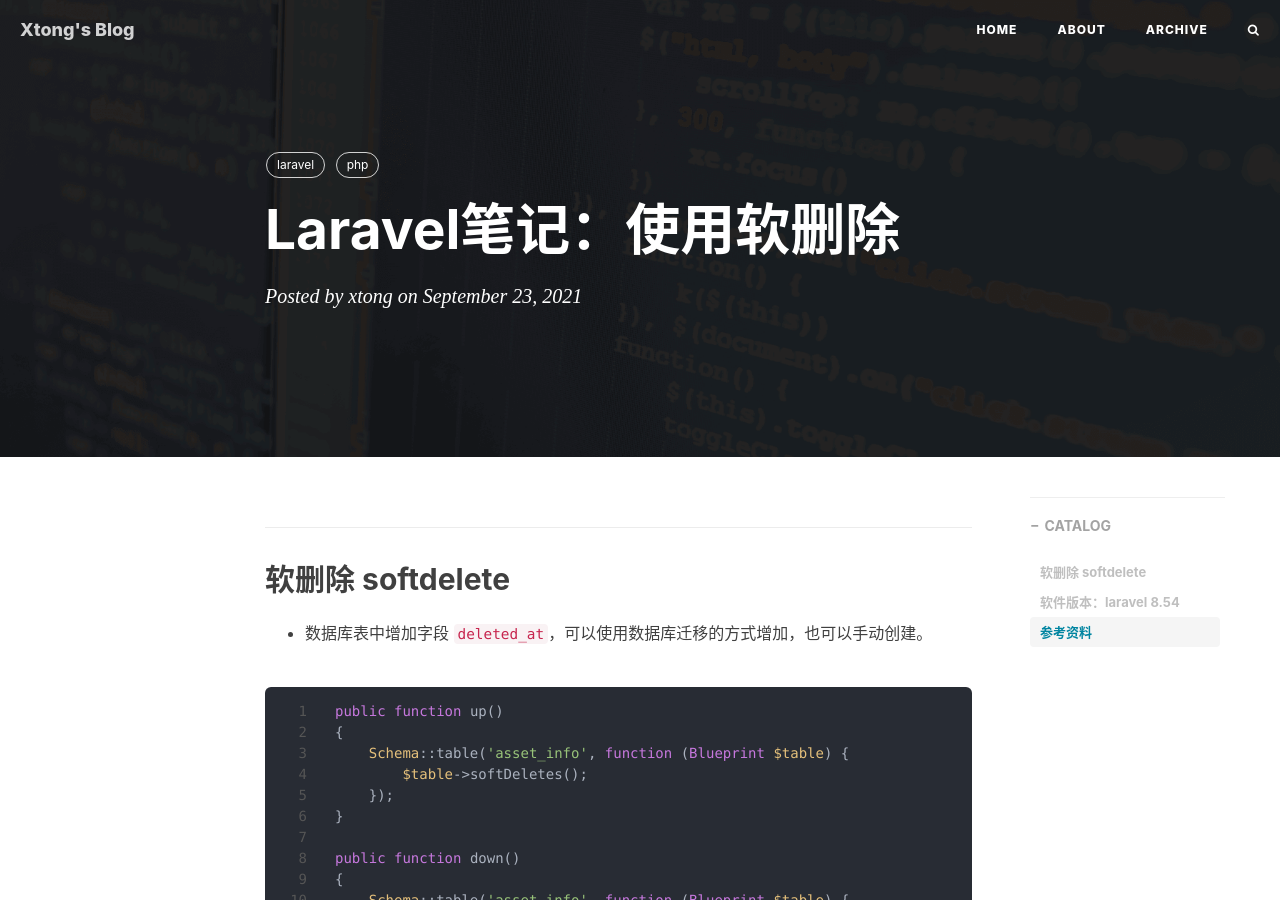
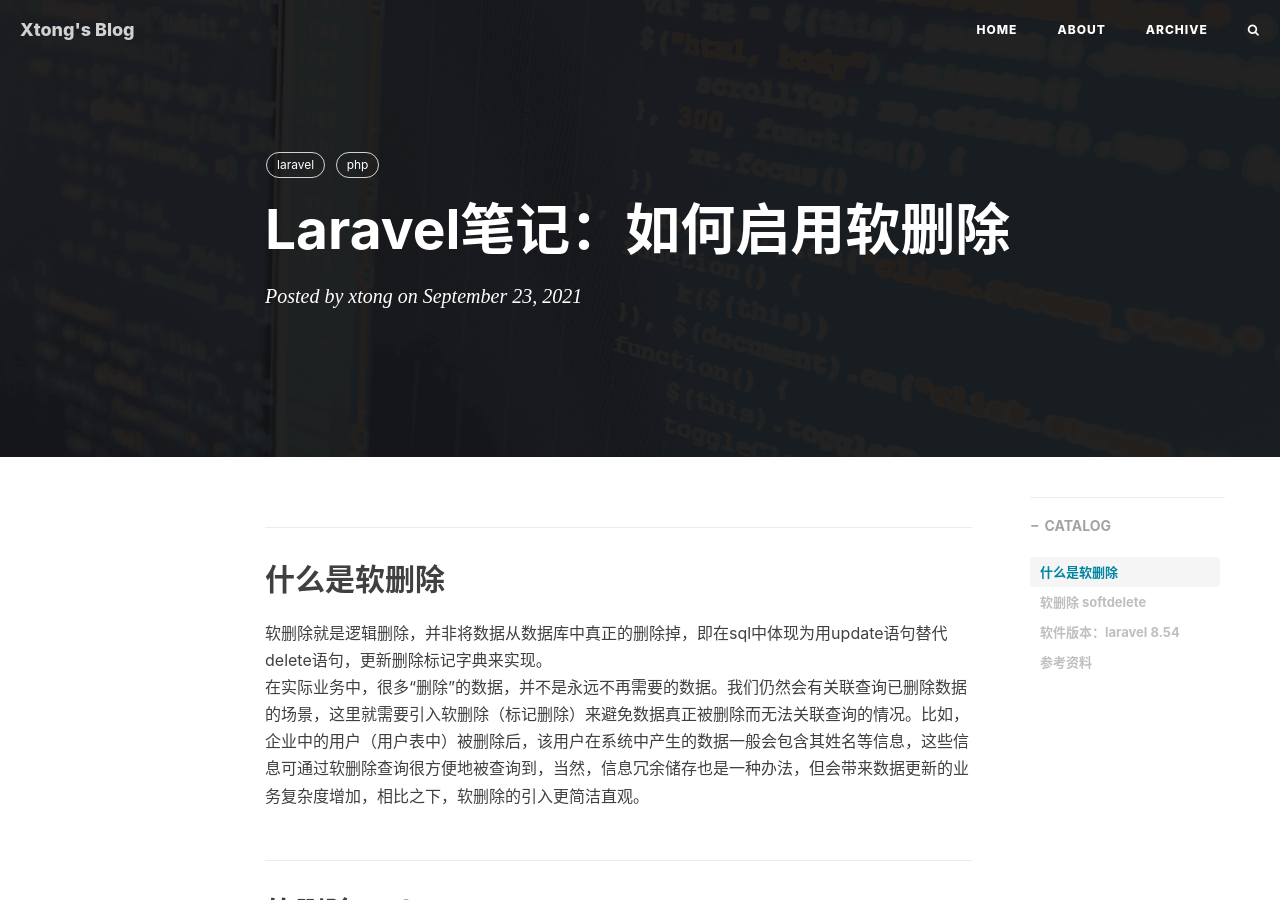
Before and after one commit to tongg112/tongg112.github.io, a Jekyll site: the page built from _posts/2021-09-23-laravel-softdelete.md, in a window 1280 px wide and 900 px high. Built offline with Jekyll 4.4.1, drawn with Linux system fonts in a browser that asks for light colours; nearby versions of some CDN libraries; comment, search, counter and statistics services are not loaded.

Commit message:
laravel-softdelete: 增加开头对于软删除的描述

```diff
--- a/_posts/2021-09-23-laravel-softdelete.md
+++ b/_posts/2021-09-23-laravel-softdelete.md
@@ -1,6 +1,6 @@
 ---
 layout: post
-title:  "Laravel笔记：使用软删除"
+title:  "Laravel笔记：如何启用软删除"
 subtitle: ""
 author: xtong
 date:   2021-09-23 13:32:52 +0800
@@ -9,6 +9,9 @@ tags: [laravel, php]
 header-img: "img/post-bg-node.png"
 comments: true
 ---
+## 什么是软删除
+软删除就是逻辑删除，并非将数据从数据库中真正的删除掉，即在sql中体现为用update语句替代delete语句，更新删除标记字典来实现。
+在实际业务中，很多“删除”的数据，并不是永远不再需要的数据。我们仍然会有关联查询已删除数据的场景，这里就需要引入软删除（标记删除）来避免数据真正被删除而无法关联查询的情况。比如，企业中的用户（用户表中）被删除后，该用户在系统中产生的数据一般会包含其姓名等信息，这些信息可通过软删除查询很方便地被查询到，当然，信息冗余储存也是一种办法，但会带来数据更新的业务复杂度增加，相比之下，软删除的引入更简洁直观。
 
 ## 软删除 softdelete
 
```
